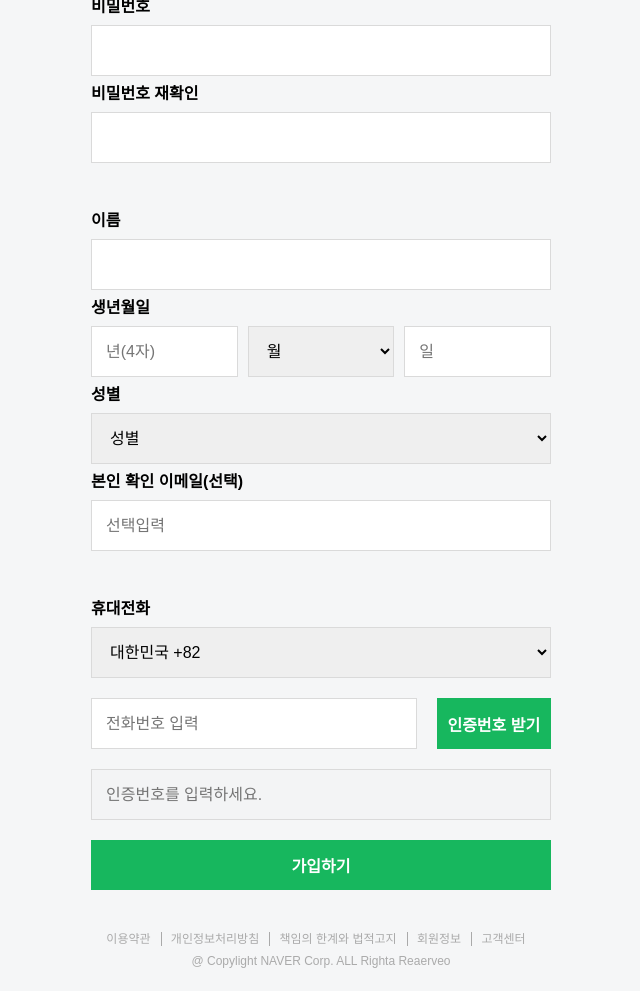
After one commit to yunminsu/fullstack, a web app: file 08_layout/clone_coding/naver/naver_signup.html in a window 1280 px wide. The commit adds this page. Shown: the part 228-1219 px from the top of the page, without its empty margins (319-959 px from the left). Run offline with its HTML, style and script files only (its server is not run), Linux system fonts and the light colour scheme.

Commit message:
중간 저장

```diff
--- /dev/null
+++ b/08_layout/clone_coding/naver/css/signup.css
@@ -0,0 +1,167 @@
+* {
+  box-sizing: border-box;
+  outline: none;
+}
+
+body {
+  font-family: Dotum, '돋움', sans-serif;
+  background-color: #f5f6f7;
+}
+
+a {
+  text-decoration: none;
+  color: #000;
+}
+
+input, select {
+  width: 100%;
+  height: 51px;
+  font-size: 16px;
+  border: 1px solid #dadada;
+  padding: 10px 14px;
+}
+
+input::placeholder {
+  font-size: 16px;
+}
+
+button {
+  color: #fff;
+  font-size: 16px;
+  font-weight: bold;
+  cursor: pointer;
+  border: none;
+  background-color: #17b75e;
+}
+
+button:hover {
+  background-color: #094b26;
+  border: 1px solid #000;
+}
+
+label {
+  font-size: 16px;
+  font-weight: bold;
+}
+
+/* 헤더 영역 */
+header {
+  width: 100%;
+}
+
+header .top {
+  max-width: 768px;
+  height: 124px;
+  margin: 0 auto;
+
+  display: flex;
+  justify-content: center;
+  align-items: center;
+}
+
+/* 메인 영역 */
+#container {
+  max-width: 768px;
+  margin: 0 auto;
+}
+
+#container .section-input {
+  width: 460px;
+  height: 996px;
+  margin: 0 auto;
+}
+
+input, select, button {
+  margin: 10px auto;
+  transition: 0.3s;
+}
+
+input:focus {
+  background-color: #eee;
+  border: 1px solid #17b75e;
+}
+
+select:hover {
+  background-color: #eee;
+  border: 1px solid #17b75e;
+}
+
+.section-input p:nth-child(7) {
+  margin-top: 40px;
+}
+
+.section-input p:nth-child(15) {
+  margin-top: 40px;
+}
+
+.input-group-row {
+  position: relative;
+}
+
+.input-group-row span {
+  position: absolute;
+  color: #ccc;
+  right: 15px;
+  top: 25px;
+}
+
+.bir-group {
+  display: flex;
+  column-gap: 10px;
+}
+
+.phone-group {
+  display: flex;
+  column-gap: 20px;
+}
+
+.phone-btn {
+  width: 35%;
+}
+
+.submit-btn {
+  width: 100%;
+  height: 50px;
+}
+
+/* 푸터 영역 */
+footer {
+  width: 100%;
+}
+
+footer .bottom {
+  max-width: 768px;
+  height: 83px;
+  margin: 0 auto;
+  font-size: 12px;
+  color: #aaa;
+
+
+  display: flex;
+  flex-direction: column;
+  align-items: center;
+  justify-content: center;
+}
+
+.bt-menu {
+  margin: 0 auto;
+}
+
+.bt-menu a {
+  margin: 0 3px;
+  padding: 0 10px 0 0;
+  color: inherit;
+}
+
+.bt-menu a:hover {
+  color: #17b75e;
+  text-decoration: underline;
+}
+
+.bt-menu a:nth-child(-n+4) {
+  border-right: 1px solid #aaa;
+}
+
+.copyright {
+  padding-top: 10px;
+}
--- /dev/null
+++ b/08_layout/clone_coding/naver/naver_signup.html
@@ -0,0 +1,124 @@
+<!DOCTYPE html>
+<html lang="ko">
+<>
+  <meta charset="UTF-8">
+  <meta name="viewport" content="width=device-width, initial-scale=1.0">
+  <title>Document</title>
+
+  <link rel="stylesheet" href="https://cdn.jsdelivr.net/npm/reset-css@5.0.2/reset.min.css">
+  <link rel="stylesheet" href="../naver/css/signup.css">
+</head>
+<body>
+  <!-- 헤더 영역-->
+  <header>
+    <!-- 가운데 정렬을 위한 div -->
+    <div class="top">
+      <h1 class="logo">
+        <a href="#">
+          <img src="https://ssl.pstatic.net/static/nid/join/m_logo_naver.png" alt="네이버 로고">
+        </a>
+      </h1>
+    </div>
+  </header>
+
+  <!-- 메인 영역 -->
+  <main id="container">
+    <!-- 가운데 정렬을 위한 div -->
+    <div class="section-input">
+      <p>
+        <label for="id">아이디</label>
+      </p>
+      <div class="input-group-row">
+        <input type="text" id="id">
+        <span>@naver.com</span>
+      </div>
+
+      <p>
+       <label for="pw">비밀번호</label>
+      </p>
+      <input type="password" id="pw">
+
+      <p>
+        <label for="pw2">비밀번호 재확인</label>
+      </p>
+      <input type="password" id="pw2">
+
+      <p>
+        <label for="name">이름</label>
+      </p>
+      <input type="text" id="name">
+
+      <p>
+        <label for="bir">생년월일</label>
+      </p>
+      <div class="bir-group">
+        <input type="text" id="bir" placeholder="년(4자)" maxlength="4">
+        <select id="month">
+          <option value="">월</option>
+          <option value="1">1</option>
+          <option value="2">2</option>
+          <option value="3">3</option>
+          <option value="4">4</option>
+          <option value="5">5</option>
+          <option value="6">6</option>
+          <option value="7">7</option>
+          <option value="8">8</option>
+          <option value="9">9</option>
+          <option value="10">10</option>
+          <option value="11">11</option>
+          <option value="12">12</option>
+        </select>
+        <input type="text" id="day" placeholder="일" maxlength="2" >
+      </div>
+
+      <p>
+        <label for="gender">성별</label>
+      </p>
+      <select id="gender" tabindex="0">
+        <option value="">성별</option>
+        <option value="남자">남자</option>
+        <option value="여자">여자</option>
+        <option value="선택안함">선택안함</option>
+      </select>
+
+      <p>
+        <label for="email">본인 확인 이메일(선택)</label>
+      </p>
+      <input type="email" id="email" placeholder="선택입력">
+
+      <p>
+      <label for="phonenumber">휴대전화</label>
+      </p>
+      <select>
+        <option value="대한민국 +82">대한민국 +82</option>
+        <option value="국외">국외</option>
+      </select>
+      <div class="phone-group">
+      <input type="text" id="phonenumber" placeholder="전화번호 입력">
+      <button type="button" class="phone-btn">인증번호 받기</button>
+      </div>
+      <input type="text" placeholder="인증번호를 입력하세요." disabled>
+
+      <button type="submit" class="submit-btn" tabindex="">가입하기</button>
+    </div>
+  </main>
+
+  <!-- 푸터 영역 -->
+  <footer>
+    <!-- 가운데 정렬을 위한 div -->
+    <div class="bottom">
+      <div class="bt-menu">
+        <a href="#">이용약관</a>
+        <a href="#">개인정보처리방침</a>
+        <a href="#">책임의 한계와 법적고지</a>
+        <a href="#">회원정보</a>
+        <a href="#">고객센터</a>
+      </div>
+
+      <div class="copyright">
+        <p>@ Copylight NAVER Corp. ALL Righta Reaerveo</p>
+      </div>
+    </div>
+  </footer>
+</body>
+</html>
--- a/naver/css/main.css
+++ b/naver/css/main.css
@@ -29,7 +29,8 @@ input {
 }
 
 .content {
-
-
+  width: 80%;
+  padding: 20px;
+  text-align: center;
   margin: 0 auto;
 }
```
Also changed, not shown: 05_CSS/quiz/layout/2_main_section.html (+27 -3 lines), 05_CSS/quiz/layout/5_cart.html (added, +148 -0 lines), test/box_position.html (+22 -3 lines), test/test2.html (added, +34 -0 lines).
